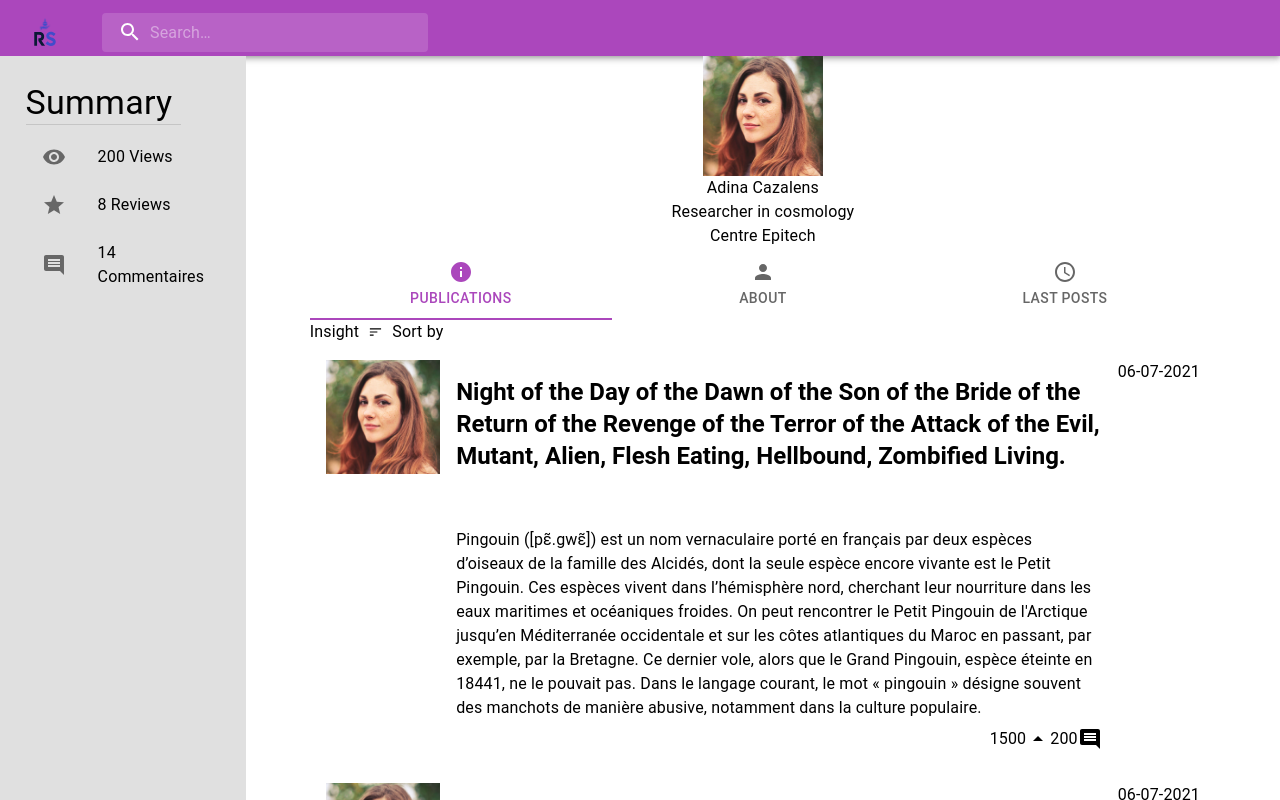
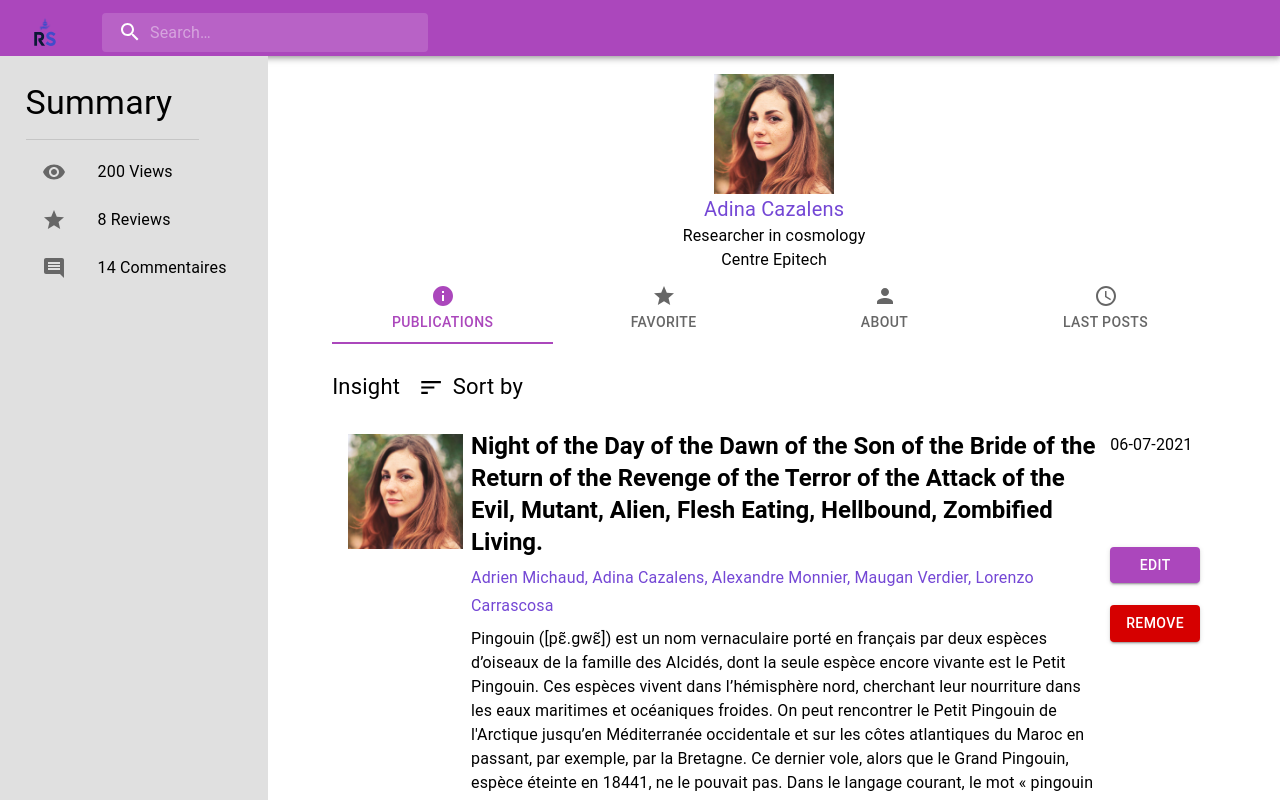
Before and after one commit to researchshare-official/frontend, a Next.js app: page / in a window 1280 px wide. Built offline with nearby package versions, Linux system fonts and the light colour scheme.

Commit message:
add css style to look much more to the Figma

```diff
--- a/components/Profile/OnePublication.tsx
+++ b/components/Profile/OnePublication.tsx
@@ -1,21 +1,21 @@
 import { NextPage } from 'next';
 import Image from 'next/image';
-import { Box, List, ListItem, ListItemIcon, ListItemText, Typography } from '@mui/material';
+import { Box, Button, Typography } from '@mui/material';
 import ArrowDropUpIcon from '@mui/icons-material/ArrowDropUp';
 import CommentIcon from '@mui/icons-material/Comment';
 
 const OnePublication: NextPage = (props) => {
     return (
         <Box sx={{ display: 'flex', flexGrow: 1 }} {...props}>
-            <Box sx={{ color: 'secondary.main' }}>
+            <Box sx={{ color: 'secondary.main', marginTop: '0.5%' }}>
                 <Image src="/profile-picture.png" height={120} width={120} alt="Profile Picture" />
                 <Typography> #cosmology </Typography>
                 <Typography> #psychogenese </Typography>
             </Box>
-            <Box m={2}>
+            <Box m={0} sx={{ marginLeft: '1%' }}>
                 <Typography variant="h5" sx={{ fontWeight: 'bold' }}> Night of the Day of the Dawn of the Son of the Bride of the Return of the Revenge of the Terror of the Attack of the Evil, Mutant, Alien, Flesh Eating, Hellbound, Zombified Living. </Typography>
-                <Typography variant="subtitle1" sx={{ color: 'secondary.main' }}> Adrien Michaud, Adina Cazalens, Alexandre Monnier, Maugan Verdier, Lorenzo Carrascosa </Typography>
-                <Typography> Pingouin ([pɛ̃.ɡwɛ̃]) est un nom vernaculaire porté en français par deux espèces d’oiseaux de la famille des Alcidés, dont la seule espèce encore vivante est le Petit Pingouin. Ces espèces vivent dans l’hémisphère nord, cherchant leur nourriture dans les eaux maritimes et océaniques froides. On peut rencontrer le Petit Pingouin de l&apos;Arctique jusqu’en Méditerranée occidentale et sur les côtes atlantiques du Maroc en passant, par exemple, par la Bretagne. Ce dernier vole, alors que le Grand Pingouin, espèce éteinte en 18441, ne le pouvait pas. Dans le langage courant, le mot « pingouin » désigne souvent des manchots de manière abusive, notamment dans la culture populaire. </Typography>
+                <Typography variant="subtitle1" sx={{ color: '#7447D5', marginTop: '1%' }}> Adrien Michaud, Adina Cazalens, Alexandre Monnier, Maugan Verdier, Lorenzo Carrascosa </Typography>
+                <Typography sx={{ marginTop: '1%' }}> Pingouin ([pɛ̃.ɡwɛ̃]) est un nom vernaculaire porté en français par deux espèces d’oiseaux de la famille des Alcidés, dont la seule espèce encore vivante est le Petit Pingouin. Ces espèces vivent dans l’hémisphère nord, cherchant leur nourriture dans les eaux maritimes et océaniques froides. On peut rencontrer le Petit Pingouin de l&apos;Arctique jusqu’en Méditerranée occidentale et sur les côtes atlantiques du Maroc en passant, par exemple, par la Bretagne. Ce dernier vole, alors que le Grand Pingouin, espèce éteinte en 18441, ne le pouvait pas. Dans le langage courant, le mot « pingouin » désigne souvent des manchots de manière abusive, notamment dans la culture populaire. </Typography>
                 <Box sx={{ pt:'1%', display: 'flex', justifyContent: 'flex-end' }}>
                     <Typography>1500</Typography>
                     <ArrowDropUpIcon/>
@@ -23,7 +23,16 @@ const OnePublication: NextPage = (props) => {
                     <CommentIcon/>
                 </Box>
             </Box>
-            <Typography sx={{ whiteSpace: "nowrap" }}>06-07-2021</Typography>
+            <Box sx={{ display: 'flex', flexDirection: 'column', whiteSpace: 'nowrap', marginLeft: '1%' }}>
+                <Typography sx={{ marginTop: '3%' }}>06-07-2021</Typography>
+                { true ?
+                    <Box sx={{ display: 'flex', flexDirection: 'column' }}>
+                        <Button variant="contained" sx={{ marginTop: '100%' }}>Edit</Button>
+                        <Button variant="contained" sx={{ bgcolor: '#D60000', marginTop: '25%' }}>Remove</Button>
+                    </Box>
+                    : null
+                }
+            </Box>
         </Box>
     );
 };
--- a/components/Profile/ProfileContent.tsx
+++ b/components/Profile/ProfileContent.tsx
@@ -1,9 +1,10 @@
 import { NextPage } from 'next';
-import { List, Box, ListItem, ListItemButton, ListItemIcon, ListItemText, Typography, Tabs, Tab } from '@mui/material';
+import { List, Box, ListItem, Divider, Typography, Tabs, Tab } from '@mui/material';
 import Image from 'next/image';
 import InfoIcon from '@mui/icons-material/Info';
 import PersonIcon from '@mui/icons-material/Person';
 import SortIcon from '@mui/icons-material/Sort';
+import StarIcon from '@mui/icons-material/Star';
 import AccessTimeIcon from '@mui/icons-material/AccessTime';
 import OnePublication from './OnePublication';
 import { SyntheticEvent, useState } from 'react';
@@ -17,26 +18,28 @@ const ProfileContent: NextPage = (props) => {
 
     return (
         <Box sx={{ display: 'flex', flexDirection: 'column', px: '5%' }} {...props}>
-            <Box sx={{ display: 'flex', alignItems: 'center', flexDirection: 'column' }}>
+            <Box sx={{ display: 'flex', alignItems: 'center', flexDirection: 'column', marginTop: '2%' }}>
                 <Image src="/profile-picture.png" height={120} width={120} alt="Profile image" />
-                <Typography>Adina Cazalens</Typography>
+                <Typography sx={{ color: '#7447D5', fontSize: '20px' }}>Adina Cazalens</Typography>
                 <Typography>Researcher in cosmology</Typography>
                 <Typography>Centre Epitech</Typography>
             </Box>
             <Tabs variant="fullWidth" value={value} onChange={handleChange} sx={{minHeight: '72px'}} aria-label="icon label tabs example">
                 <Tab icon={<InfoIcon />} label="PUBLICATIONS" />
+                { true ? <Tab icon={<StarIcon />} label="FAVORITE" /> : null }
                 <Tab icon={<PersonIcon />} label="ABOUT" />
                 <Tab icon={<AccessTimeIcon />} label="LAST POSTS" />
             </Tabs>
-            <Box sx={{ display: 'flex' }}>
-                <Typography sx={{ pr: '1%' }}>Insight</Typography>
-                <SortIcon sx={{ pr: '1%' }}/>
-                <Typography>Sort by</Typography>
+            <Box sx={{ display: 'flex', fontFamily: 'Arial', marginTop: '3%', }}>
+                <Typography sx={{ pr: '2%', fontSize: '22px' }}>Insight</Typography>
+                <SortIcon sx={{ pr: '1%', }} fontSize="large"/>
+                <Typography sx={{ fontSize: '22px' }}>Sort by</Typography>
             </Box>
-            <List sx={{ overflow: 'auto' }}>
+            <List sx={{ overflow: 'auto', marginTop: '1%' }}>
                 {[1, 2, 3, 4, 5].map(x => (
-                    <ListItem key={`publication-${x}`}>
+                    <ListItem key={`publication-${x}`} sx={{ display: 'flex', flexDirection: 'column' }}>
                         <OnePublication/>
+                        <Divider sx={{ width: '80%', marginTop: '3%', marginBottom: '3%' }}/>
                     </ListItem>
                 ))}
             </List>
--- a/components/Profile/Summary.tsx
+++ b/components/Profile/Summary.tsx
@@ -9,8 +9,8 @@ const Summary: NextPage = (props) => {
     return (
         <Box sx={(theme) => ({ bgcolor: theme.palette.grey[300], px: '2%', pt: '2%' })} {...props}>
             <Typography variant="h4"> Summary </Typography>
-            <Divider sx={{ width: '80%' }}/>
-            <List>
+            <Divider sx={{ width: '80%', marginTop: '7%' }}/>
+            <List sx={{ whiteSpace: 'nowrap' }}>
                 <ListItem>
                     <ListItemIcon>
                         <VisibilityIcon/>
```
